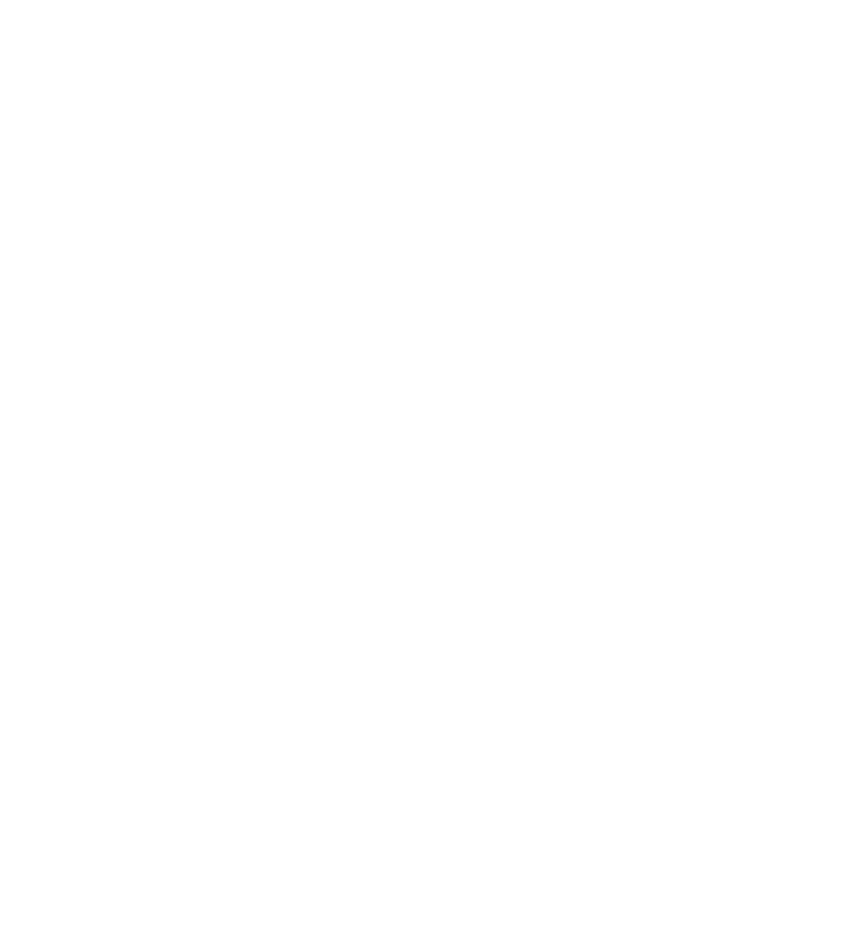
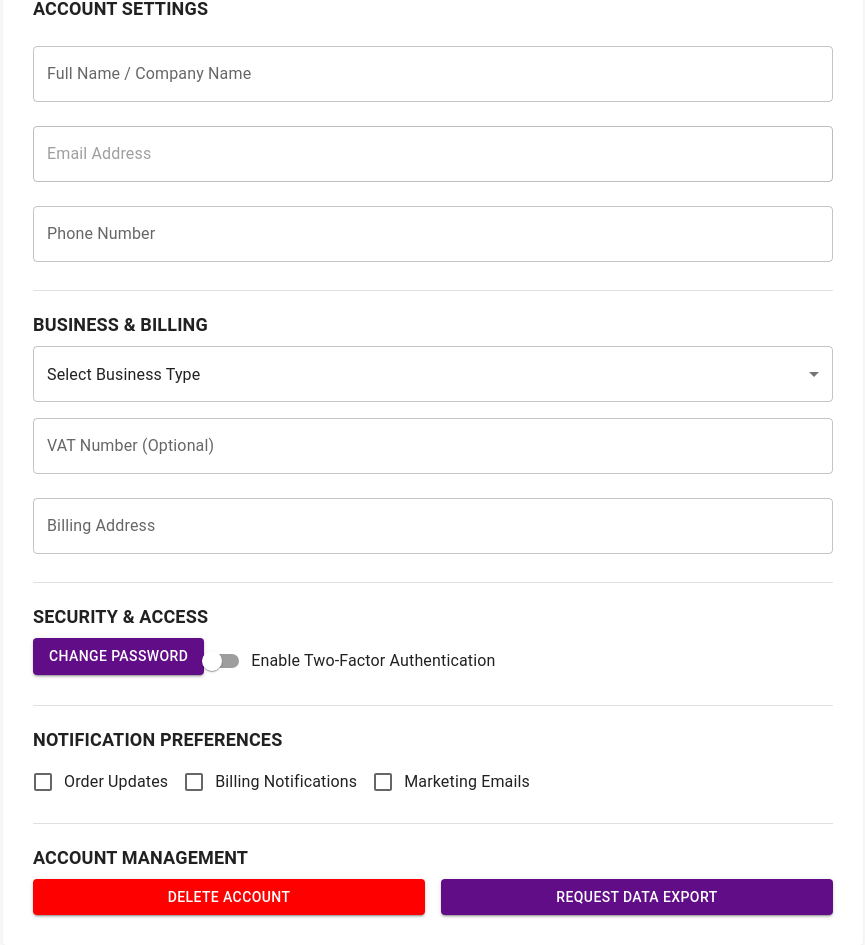
Before and after one commit to louis3588/BTRouter, a React (Create React App) app in the folder frontend/: page /settings in a window 1280 px wide. Before the commit this address had no page. Shown: the part 178-1123 px from the top of the page, without its empty margins (207-1072 px from the left). Before the commit the page ends 800 px from the top, so only its background shows below. Built offline with nearby package versions, Linux system fonts and the light colour scheme; no server answers; sample sign-in values are in the browser's storage.

Commit message:
added frontend functionality

```diff
--- a/frontend/src/App.jsx
+++ b/frontend/src/App.jsx
@@ -13,6 +13,7 @@
 import User from "./components/UserList/User";
 import OrderExport from "./components/OrderHistory/OrderExport";
 import OrderTracking from './components/OrderTracking/OrderTracking';
+import UserSettingsPage from "./pages/UserSettingsPage";
 
 function App() {
     return (
@@ -80,6 +81,15 @@
                         </ProtectedRoute>
                     }
                 />
+                />
+                <Route
+                    path="/settings"
+                    element={
+                        <ProtectedRoute>
+                            <UserSettingsPage />
+                        </ProtectedRoute>
+                    }
+                />
 
                 {/* Redirect root to home. */}
                 <Route path="/" element={<Navigate to="/home" replace />} />
--- a/frontend/src/components/Navigation/navConfig.js
+++ b/frontend/src/components/Navigation/navConfig.js
@@ -7,6 +7,7 @@
     Analytics as AnalyticsIcon,
     Support as SupportIcon,
     ExitToApp as LogoutIcon,
+    Settings as SettingsIcon,
 } from '@mui/icons-material';
 
 export const navItems = [
@@ -65,7 +66,14 @@
         label: 'Support',
         allowedRoles: ['ADMIN', 'SUPPORT_AGENT', 'USER'],
         path: '/support'
-    }
+    },
+    {
+        id: 'settings',
+        icon: SettingsIcon,
+        label: 'Settings',
+        allowedRoles: ['ADMIN', 'SUPPORT_AGENT', 'USER'],
+        path: '/settings'
+    },
 ];
 
 export const logoutItem = {
--- a/frontend/src/pages/UserSettingsPage.jsx
+++ b/frontend/src/pages/UserSettingsPage.jsx
@@ -0,0 +1,224 @@
+import { useEffect, useState } from "react";
+import {
+    Container,
+    Typography,
+    TextField,
+    FormControlLabel,
+    Checkbox,
+    Button,
+    Select,
+    MenuItem,
+    Paper,
+    Divider,
+    Grid,
+    Switch,
+} from "@mui/material";
+import { styled } from "@mui/system";
+
+const SettingsContainer = styled(Paper)({
+    maxWidth: "800px",
+    margin: "auto",
+    padding: "30px",
+    marginTop: "40px",
+    boxShadow: "0px 4px 10px rgba(0,0,0,0.1)",
+});
+
+const SectionTitle = styled(Typography)({
+    fontSize: "18px",
+    fontWeight: "bold",
+    marginBottom: "8px",
+});
+
+const UserSettingsPage = () => {
+    const [formData, setFormData] = useState({
+        fullName: "",
+        email: "",
+        phoneNumber: "",
+        businessType: "",
+        vatNumber: "",
+        billingAddress: "",
+        twoFactorAuth: false,
+        orderUpdates: false,
+        billingNotifications: false,
+        marketingEmails: false,
+    });
+
+    useEffect(() => {
+        fetch("/api/user/settings", { credentials: "include" })
+            .then((res) => res.json())
+            .then((data) => setFormData(data))
+            .catch((err) => console.error("Error fetching user settings:", err));
+    }, []);
+
+    const handleChange = (e) => {
+        const { name, type, checked, value } = e.target;
+        setFormData({
+            ...formData,
+            [name]: type === "checkbox" ? checked : value,
+        });
+    };
+
+    const handleSubmit = (e) => {
+        e.preventDefault();
+        fetch("/api/user/settings", {
+            method: "PUT",
+            headers: { "Content-Type": "application/json" },
+            credentials: "include",
+            body: JSON.stringify(formData),
+        })
+            .then((res) => res.json())
+            .then((data) => console.log("Settings updated:", data))
+            .catch((err) => console.error("Error updating settings:", err));
+    };
+
+    return (
+        <Container>
+            <SettingsContainer>
+                <Typography variant="h5" sx={{ fontWeight: "bold", marginBottom: "10px" }}>
+                    SETTINGS
+                </Typography>
+                <Typography variant="body2" sx={{ marginBottom: "20px" }}>
+                    Manage your account, preferences, and security settings.
+                </Typography>
+
+                <Divider sx={{ marginBottom: "20px" }} />
+
+                <form onSubmit={handleSubmit}>
+                    {/* Account Settings */}
+                    <SectionTitle>ACCOUNT SETTINGS</SectionTitle>
+                    <TextField
+                        label="Full Name / Company Name"
+                        fullWidth
+                        margin="normal"
+                        name="fullName"
+                        value={formData.fullName}
+                        onChange={handleChange}
+                    />
+                    <TextField
+                        label="Email Address"
+                        fullWidth
+                        margin="normal"
+                        name="email"
+                        value={formData.email}
+                        disabled
+                    />
+                    <TextField
+                        label="Phone Number"
+                        fullWidth
+                        margin="normal"
+                        name="phoneNumber"
+                        value={formData.phoneNumber}
+                        onChange={handleChange}
+                    />
+
+                    <Divider sx={{ margin: "20px 0" }} />
+
+                    {/* Business & Billing */}
+                    <SectionTitle>BUSINESS & BILLING</SectionTitle>
+                    <Select
+                        fullWidth
+                        displayEmpty
+                        name="businessType"
+                        value={formData.businessType}
+                        onChange={handleChange}
+                    >
+                        <MenuItem value="">Select Business Type</MenuItem>
+                        <MenuItem value="Small Business">Small Business</MenuItem>
+                        <MenuItem value="Enterprise">Enterprise</MenuItem>
+                    </Select>
+                    <TextField
+                        label="VAT Number (Optional)"
+                        fullWidth
+                        margin="normal"
+                        name="vatNumber"
+                        value={formData.vatNumber}
+                        onChange={handleChange}
+                    />
+                    <TextField
+                        label="Billing Address"
+                        fullWidth
+                        margin="normal"
+                        name="billingAddress"
+                        value={formData.billingAddress}
+                        onChange={handleChange}
+                    />
+
+                    <Divider sx={{ margin: "20px 0" }} />
+
+                    {/* Security & Access */}
+                    <SectionTitle>SECURITY & ACCESS</SectionTitle>
+                    <Button
+                        variant="contained"
+                        sx={{ backgroundColor: "#600d87", color: "white", marginBottom: "10px" }}
+                    >
+                        Change Password
+                    </Button>
+                    <FormControlLabel
+                        control={
+                            <Switch
+                                checked={formData.twoFactorAuth}
+                                onChange={handleChange}
+                                name="twoFactorAuth"
+                            />
+                        }
+                        label="Enable Two-Factor Authentication"
+                    />
+
+                    <Divider sx={{ margin: "20px 0" }} />
+
+                    {/* Notification Preferences */}
+                    <SectionTitle>NOTIFICATION PREFERENCES</SectionTitle>
+                    <FormControlLabel
+                        control={
+                            <Checkbox
+                                checked={formData.orderUpdates}
+                                onChange={handleChange}
+                                name="orderUpdates"
+                            />
+                        }
+                        label="Order Updates"
+                    />
+                    <FormControlLabel
+                        control={
+                            <Checkbox
+                                checked={formData.billingNotifications}
+                                onChange={handleChange}
+                                name="billingNotifications"
+                            />
+                        }
+                        label="Billing Notifications"
+                    />
+                    <FormControlLabel
+                        control={
+                            <Checkbox
+                                checked={formData.marketingEmails}
+                                onChange={handleChange}
+                                name="marketingEmails"
+                            />
+                        }
+                        label="Marketing Emails"
+                    />
+
+                    <Divider sx={{ margin: "20px 0" }} />
+
+                    {/* Account Management */}
+                    <SectionTitle>ACCOUNT MANAGEMENT</SectionTitle>
+                    <Grid container spacing={2}>
+                        <Grid item xs={6}>
+                            <Button variant="contained" sx={{ backgroundColor: "red", color: "white" }} fullWidth>
+                                Delete Account
+                            </Button>
+                        </Grid>
+                        <Grid item xs={6}>
+                            <Button variant="contained" sx={{ backgroundColor: "#600d87", color: "white" }} fullWidth>
+                                Request Data Export
+                            </Button>
+                        </Grid>
+                    </Grid>
+                </form>
+            </SettingsContainer>
+        </Container>
+    );
+};
+
+export default UserSettingsPage;
```
